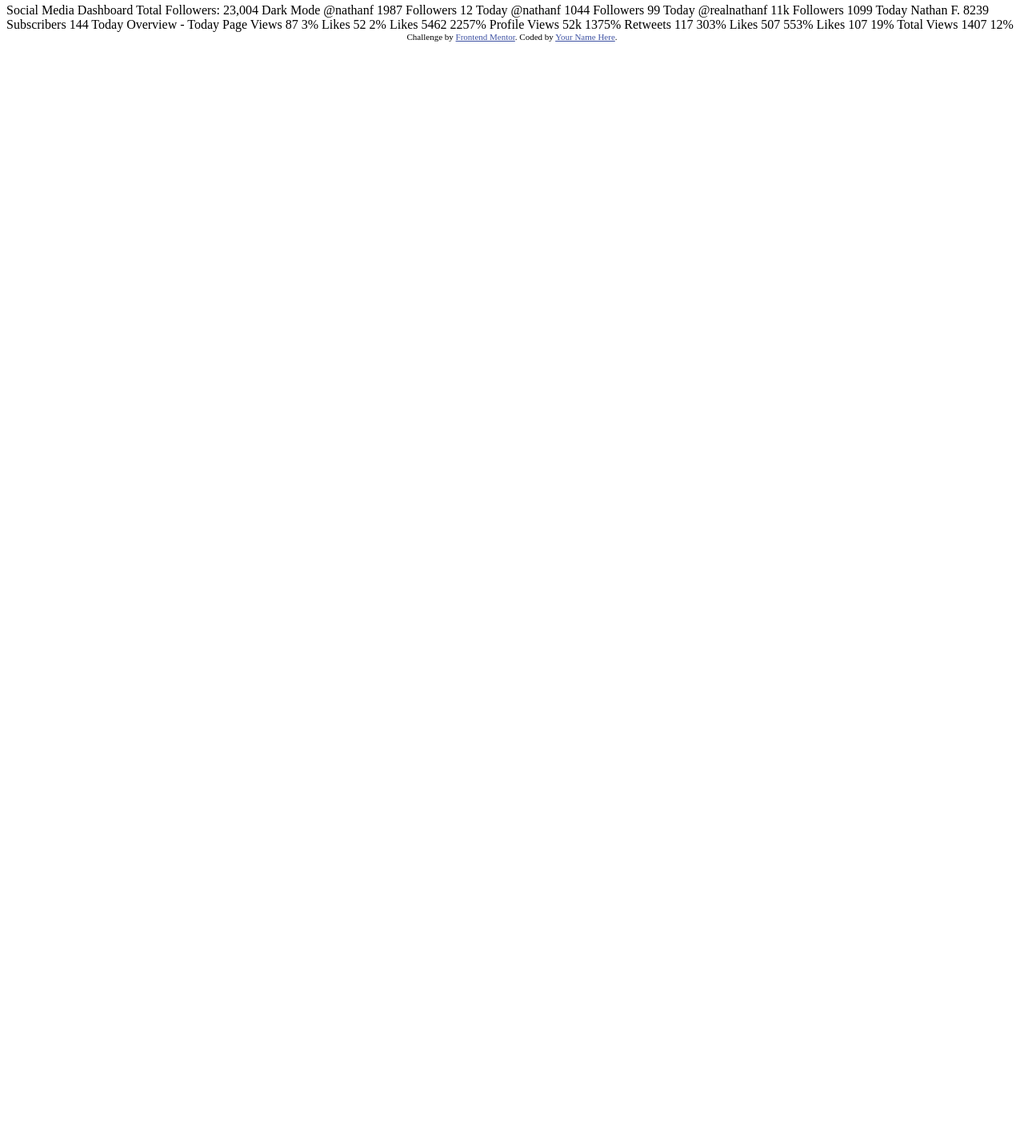
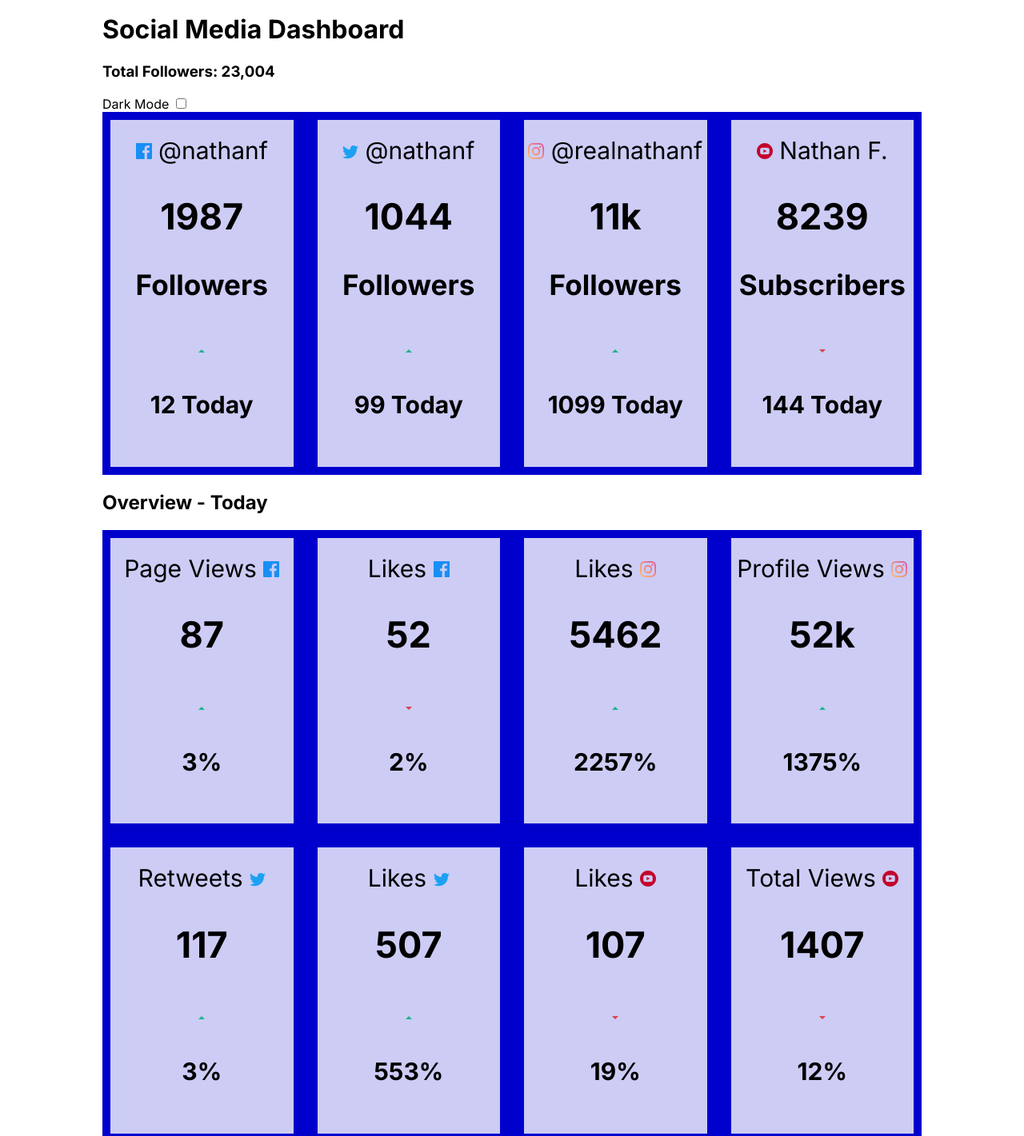
Before and after one commit to SJellen/socialMediaDashboard, a plain HTML site: page index.html in a window 1280 px wide. Shown: the part 4-1425 px from the top of the page at 80% size. Before the commit the page ends 800 px from the top, so only its background shows below. Drawn offline with Linux system fonts and the light colour scheme.

Commit message:
grids and html layed out

```diff
--- a/index.html
+++ b/index.html
@@ -3,7 +3,7 @@
 <head>
   <meta charset="UTF-8">
   <meta name="viewport" content="width=device-width, initial-scale=1.0"> <!-- displays site properly based on user's device -->
-
+<link rel="stylesheet" href="style.css">
   <link rel="icon" type="image/png" sizes="32x32" href="./images/favicon-32x32.png">
 
   <title>Frontend Mentor | [Challenge Name Here]</title>
@@ -16,72 +16,123 @@
 </head>
 <body>
 
-  Social Media Dashboard
-  Total Followers: 23,004
+  <div class="top-word-box">
+    <h1>Social Media Dashboard</h1>
+    <h3>
+      Total Followers: 23,004
+    </h3>
+  </div>
 
-  Dark Mode
+  <div class="switch-box">
+    Dark Mode
+    <label class="switch">
+      <input type="checkbox">
+      <span class="slider round"></span>
+    </label>
+  </div>
+
+
+  <div class="grid-container">
+    <div class="item1">
+      <img src="./images/icon-facebook.svg" alt="facebook" class="icon">
+      <span>@nathanf</span>
+      <h2>1987</h2>
+      <h3>Followers</h3>
+      <img src="./images/icon-up.svg" alt="up" class="up-arrow"><h4>12 Today</h4>
+    </div>
+    <div class="item2">
+      <img src="./images/icon-twitter.svg" alt="twitter" class="icon">
+      <span>@nathanf</span>
+      <h2>1044</h2>
+      <h3>Followers</h3>
+      <img src="./images/icon-up.svg" alt="up" class="up-arrow"><h4>99 Today</h4>
+    </div>
+    <div class="item3">
+      <img src="./images/icon-instagram.svg" alt="instagram" class="icon">
+      <span>@realnathanf</span>
+      <h2>11k</h2>
+      <h3>Followers</h3>
+      <img src="./images/icon-up.svg" alt="up" class="up-arrow"><h4>1099 Today</h4>
+    </div>
+    <div class="item4">
+      <img src="./images/icon-youtube.svg" alt="youtube" class="icon">
+      <span>Nathan F.</span>
+      <h2>8239</h2>
+      <h3>Subscribers</h3>
+      <img src="./images/icon-down.svg" alt="down" class="down-arrow"><h4>144 Today</h4>
+    </div>
 
 
 
-  @nathanf
-  1987
-  Followers
-  12 Today
+  </div>
 
-  @nathanf
-  1044
-  Followers
-  99 Today
 
-  @realnathanf
-  11k
-  Followers
-  1099 Today
+  <h2>Overview - Today</h2>
 
-  Nathan F.
-  8239
-  Subscribers
-  144 Today
+
+  <div class="grid-container2">
+    <div class="item5">
+      <span>Page Views</span> <img src="./images/icon-facebook.svg" alt="facebook" class="icon">
+      <h2>87</h2><img src="./images/icon-up.svg" alt="up" class="up-arrow"><h4>3%</h4>
+    </div>
+
+    <div class="item6">
+      <span>Likes</span> <img src="./images/icon-facebook.svg" alt="facebook" class="icon">
+      <h2>52</h2><img src="./images/icon-down.svg" alt="up" class="down-arrow"><h4>2%</h4>
+    </div>
+
+    <div class="item7">
+       <span>Likes</span> <img src="./images/icon-instagram.svg" alt="instagram" class="icon">
+      <h2>5462</h2><img src="./images/icon-up.svg" alt="up" class="up-arrow"><h4>2257%</h4>
+    </div>
+
+    <div class="item8">
+       <span>Profile Views</span> <img src="./images/icon-instagram.svg" alt="instagram" class="icon">
+      <h2>52k</h2><img src="./images/icon-up.svg" alt="up" class="up-arrow"><h4>1375%</h4>
+    </div>
+
+    <div class="item9">
+       <span>Retweets</span> <img src="./images/icon-twitter.svg" alt="twitter" class="icon">
+      <h2>117</h2><img src="./images/icon-up.svg" alt="up" class="up-arrow"><h4>3%</h4>
+    </div>
+
+    <div class="item10">
+       <span>Likes</span> <img src="./images/icon-twitter.svg" alt="twitter" class="icon">
+      <h2>507</h2><img src="./images/icon-up.svg" alt="up" class="up-arrow"><h4>553%</h4>
+    </div>
+
+    <div class="item11">
+       <span>Likes</span> <img src="./images/icon-youtube.svg" alt="youtube" class="icon">
+      <h2>107</h2><img src="./images/icon-down.svg" alt="up" class="down-arrow"><h4>19%</h4>
+    </div>
+
+    <div class="item12">
+       <span>Total Views</span> <img src="./images/icon-youtube.svg" alt="youtube" class="icon">
+      <h2>1407</h2><img src="./images/icon-down.svg" alt="down" class="down-arrow"><h4>12%</h4>
+    </div>
 
 
 
-  Overview - Today
 
-  Page Views
-  87
-  3%
 
-  Likes
-  52
-  2%
 
-  Likes
-  5462
-  2257%
+  </div>
 
-  Profile Views
-  52k
-  1375%
 
-  Retweets
-  117
-  303%
 
-  Likes
-  507
-  553%
 
-  Likes
-  107
-  19%
 
-  Total Views
-  1407
-  12%
 
-  <div class="attribution">
-    Challenge by <a href="https://www.frontendmentor.io?ref=challenge" target="_blank">Frontend Mentor</a>.
-    Coded by <a href="#">Your Name Here</a>.
-  </div>
+
+
+
+
+
+
+
+
+
+
+  <script src="./script.js"></script>
 </body>
 </html>
--- /dev/null
+++ b/style.scss
@@ -0,0 +1,85 @@
+@import url('https://fonts.googleapis.com/css2?family=Inter:wght@400;700&display=swap');
+
+$limeGreen: hsl(163, 72%, 41%);
+$brightRed: hsl(356, 69%, 56%);
+
+$facebook: hsl(195, 100%, 50%);
+$twitter: hsl(203, 89%, 53%);
+$instagram: linear gradient hsl(37, 97%, 70%) to hsl(329, 70%, 58%);
+$youtube: hsl(348, 97%, 39%);
+
+
+
+$toggleDark: linear gradient hsl(210, 78%, 56%) to hsl(146, 68%, 55%);
+$toggleLight: hsl(230, 22%, 74%);
+
+
+$veryDarkBlue: hsl(230, 17%, 14%);
+$veryDarkBlue: hsl(232, 19%, 15%);
+$darkDesaturatedBlue: hsl(228, 28%, 20%);
+$destaturatedBlue: hsl(228, 34%, 66%);
+$white: hsl(0, 0%, 100%);
+$veryPaleBlue: hsl(225, 100%, 98%);
+$lightGrayishBlue: hsl(227, 47%, 96%);
+$darkGrayishBlue: hsl(228, 12%, 44%);
+$veryDarkBlue: hsl(230, 17%, 14%);
+
+
+
+
+
+
+
+
+
+
+
+
+body {
+    font-family: 'Inter', sans-serif;
+    margin: 0;
+    padding: 0 10%;
+
+
+}
+
+
+
+.grid-container {
+    display: grid;
+    grid-template-columns: 1fr 1fr 1fr 1fr;
+    grid-template-rows: 1fr;
+    gap: 30px 30px;
+    grid-template-areas: ". . . .";
+    background-color: mediumblue;
+    padding: 10px;
+  }
+
+  .grid-container > div {
+    background-color: rgba(255, 255, 255, 0.8);
+    text-align: center;
+    padding: 20px 0;
+    font-size: 30px;
+  }
+
+
+  .grid-container2 {
+    display: grid;
+    grid-template-columns: 1fr 1fr 1fr 1fr;
+    grid-template-rows: 0.25fr 0.25fr;
+    gap: 30px 30px;
+    background-color: mediumblue;
+    padding: 10px;
+    grid-template-areas: ". . . ." ". . . .";
+  }
+
+  .grid-container2 > div {
+    background-color: rgba(255, 255, 255, 0.8);
+    text-align: center;
+    padding: 20px 0;
+    font-size: 30px;
+  }
+
+  .item1 {
+      background-color: red;
+  }
```
Also changed, not shown: script.js (added), style.css (added), 1 other file.
